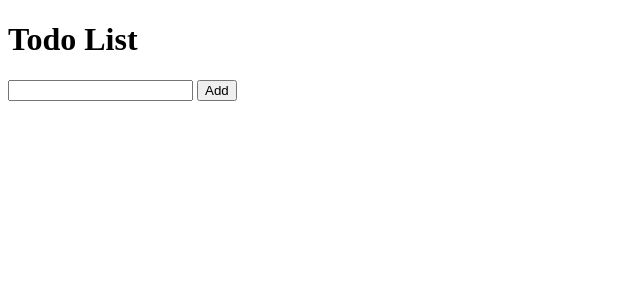
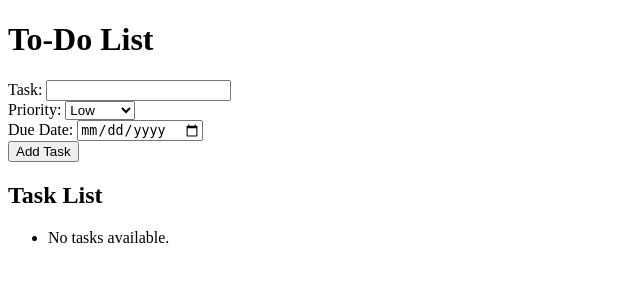
Before and after one commit to SadraAG84/Todo-list, a Flask app: page / in a window 1280 px wide. Shown: the top 300 px of the page, without its empty margins (0-640 px from the left). Run offline with Flask 3, Linux system fonts and the light colour scheme.

Commit message:
Update Project

```diff
--- a/app.py
+++ b/app.py
@@ -1,60 +1,69 @@
-from flask import Flask, render_template, request, redirect, url_for  # type: ignore
+from flask import Flask, render_template, request, redirect, url_for
 
-# Create an instance of the Flask class. The app will use the 'templates' folder for HTML files.
+# Initialize the Flask app
 app = Flask(__name__, template_folder='templates')
 
-# A list to store to-do items. Each item is a dictionary with a 'task' and a 'completed' flag.
+# In-memory list to store to-do items
 todos = []
 
-# Route for the homepage. It will render the 'index.html' template and pass the 'todos' list to the template.
+# Route for the homepage. It will render the 'index.html' template and pass the list of todos.
 @app.route('/')
 def index():
-    # Render the main page with the current list of todos
     return render_template('todo.html', todos=todos)
 
-# Route to add a new to-do item. It listens for POST requests when a new to-do is submitted.
+# Route to add a new to-do item with priority and due date
 @app.route('/add', methods=['POST'])
 def add():
-    # Get the 'todo' data from the form
-    todo = request.form['todo']
-    # Add the new task to the 'todos' list with a 'completed' status set to False
-    todos.append({'task': todo, 'completed': False})
-    # After adding the task, redirect the user back to the main page ('index')
+    task = request.form['todo']
+    priority = request.form['priority']
+    due_date = request.form['due_date']  # Expecting a format like YYYY-MM-DD
+
+    # Append new task to the in-memory todos list
+    todos.append({
+        'task': task,
+        'completed': False,
+        'priority': priority,
+        'due_date': due_date
+    })
+
     return redirect(url_for('index'))
 
-# Route to edit an existing to-do item. It supports both GET (to display) and POST (to update) requests.
+# Route to edit an existing to-do item
 @app.route('/edit/<int:index>', methods=['GET', 'POST'])
 def edit(index):
-    # Get the to-do item that corresponds to the given 'index'
     todo = todos[index]
 
-    # If the request is a POST (when the form is submitted for editing)
     if request.method == 'POST':
-        # Update the task with the new value from the form
         todo['task'] = request.form['todo']
-        # After editing the task, redirect the user back to the main page ('index')
+        todo['priority'] = request.form['priority']
+        todo['due_date'] = request.form['due_date']
         return redirect(url_for('index'))
-    else:
-        # If it's a GET request, render the 'edit.html' template and pass the current todo and its index
-        return render_template('edit.html', todo=todo, index=index)
 
-# Route to check/uncheck a to-do item, which toggles the 'completed' flag (True/False).
+    return render_template('edit.html', todo=todo, index=index)
+
+# Route to check/uncheck a to-do item, toggling the 'completed' flag
 @app.route('/check/<int:index>')
 def check(index):
-    # Toggle the 'completed' status of the to-do item
     todos[index]['completed'] = not todos[index]['completed']
-    # After toggling, redirect the user back to the main page ('index')
     return redirect(url_for('index'))
 
-# Route to delete a to-do item from the list based on its index.
+# Route to delete a to-do item from the list
 @app.route('/delete/<int:index>')
 def delete(index):
-    # Remove the to-do item at the specified index from the 'todos' list
     del todos[index]
-    # After deleting the task, redirect the user back to the main page ('index')
     return redirect(url_for('index'))
 
-# Check if this script is being executed directly (not imported as a module).
-# If true, start the Flask application with debugging enabled.
+# Route to filter tasks by completion status
+@app.route('/filter/<status>')
+def filter(status):
+    if status == 'completed':
+        filtered_todos = [todo for todo in todos if todo['completed']]
+    elif status == 'pending':
+        filtered_todos = [todo for todo in todos if not todo['completed']]
+    else:
+        filtered_todos = todos
+
+    return render_template('todo.html', todos=filtered_todos)
+
 if __name__ == '__main__':
     app.run(debug=True)
--- a/templates/todo.html
+++ b/templates/todo.html
@@ -1,24 +1,45 @@
 <!DOCTYPE html>
-<html>
+<html lang="en">
 <head>
-    <meta charset="utf-8">
-    <title>Todo List</title>
+    <meta charset="UTF-8">
+    <meta name="viewport" content="width=device-width, initial-scale=1.0">
+    <title>To-Do List</title>
 </head>
 <body>
-    <h1>Todo List</h1>
+    <h1>To-Do List</h1>
+
+    <!-- Add New To-Do Form -->
+    <form action="{{ url_for('add') }}" method="POST">
+        <label for="todo">Task:</label>
+        <input type="text" id="todo" name="todo" required>
+        <br>
+        <label for="priority">Priority:</label>
+        <select name="priority" id="priority">
+            <option value="Low">Low</option>
+            <option value="Medium">Medium</option>
+            <option value="High">High</option>
+        </select>
+        <br>
+        <label for="due_date">Due Date:</label>
+        <input type="date" id="due_date" name="due_date">
+        <br>
+        <button type="submit">Add Task</button>
+    </form>
+
+    <h2>Task List</h2>
     <ul>
         {% for todo in todos %}
             <li>
-          <input type="checkbox" name="done" {% if todo['done'] %}checked{% endif %} onchange="this.form.submit()">
-          <span {% if todo['done'] %}style="text-decoration: line-through"{% endif %}>{{ todo['task'] }}</span>
-          <a href="{{ url_for('edit', index=loop.index0) }}">edit</a>
-          <a href="{{ url_for('delete', index=loop.index0) }}">delete</a>
+                <span {% if todo['completed'] %} style="text-decoration: line-through;" {% endif %}>
+                    {{ todo['task'] }} - Priority: {{ todo['priority'] }} - Due Date: {{ todo['due_date'] }}
+                </span>
+                <a href="{{ url_for('check', index=loop.index0) }}">[Toggle]</a> |
+                <a href="{{ url_for('edit', index=loop.index0) }}">[Edit]</a> |
+                <a href="{{ url_for('delete', index=loop.index0) }}">[Delete]</a>
             </li>
+        {% else %}
+            <li>No tasks available.</li>
         {% endfor %}
     </ul>
-    <form action="{{ url_for('add') }}" method="post">
-      <input type="text" name="todo">
-      <button type="submit">Add</button>
-    </form>
 </body>
 </html>
```
Also changed, not shown: templates/edit.html (+22 -11 lines). Lines whose indentation alone changed are shown as unchanged.
